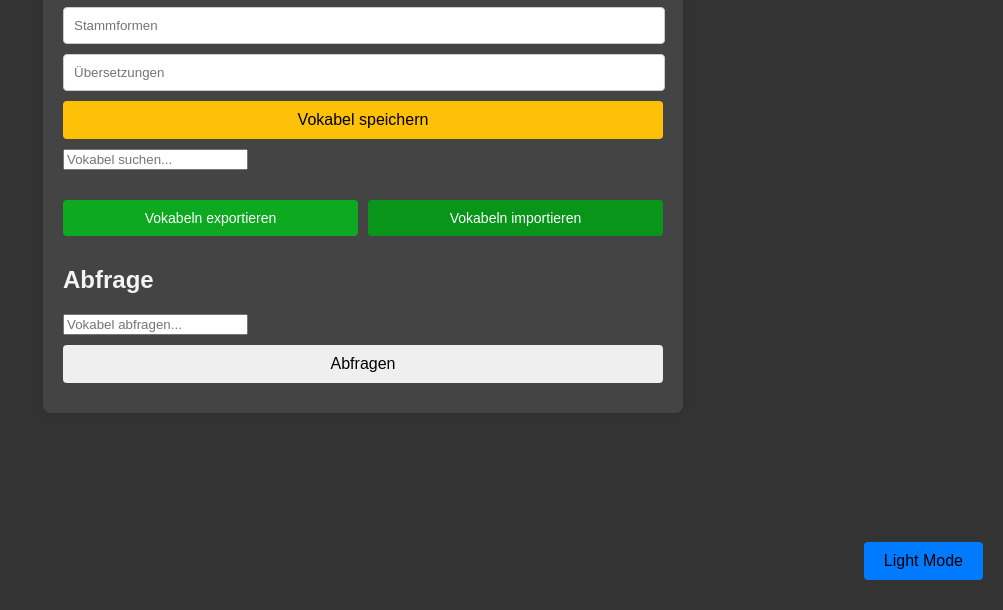
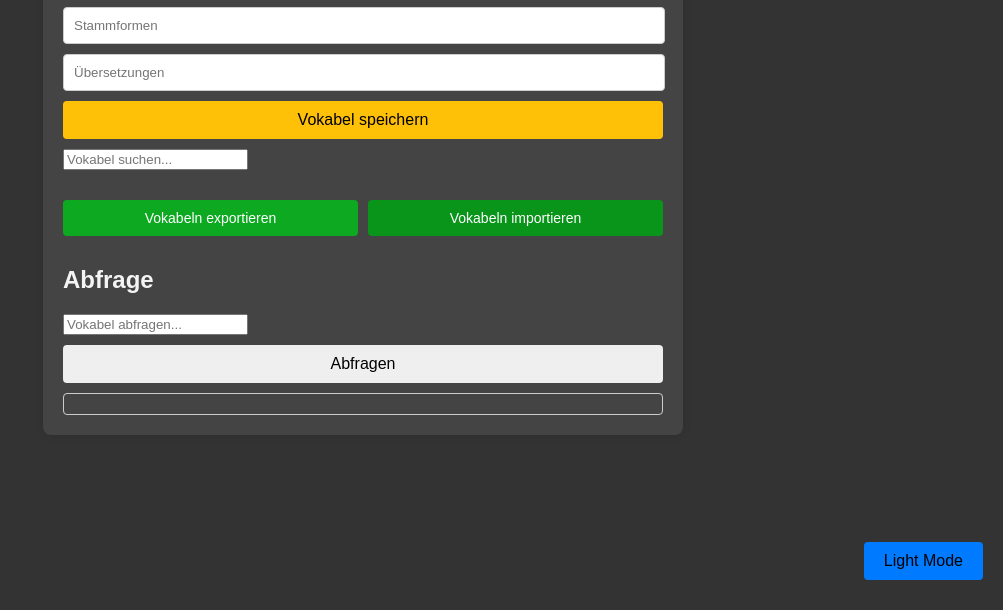
Before and after one commit to alex1-0/latein, a plain HTML site: page index.html in a window 1280 px wide. Both pictures are taken after a click on the button "Dark Mode". Shown: the part 190-800 px from the top of the page, without its empty margins (277-1280 px from the left). Drawn offline with Linux system fonts and the light colour scheme.

Commit message:
Update styles.css

```diff
--- a/styles.css
+++ b/styles.css
@@ -153,3 +153,20 @@ button {
 .import-btn:hover {
     background-color: #08951A; /* Dunkleres Grün */
 }
+
+.query-section {
+    margin-top: 20px;
+}
+
+#query-result {
+    margin-top: 10px;
+    padding: 10px;
+    border: 1px solid #ccc;
+    border-radius: 4px;
+    background-color: #f9f9f9;
+}
+
+.dark-mode #query-result {
+    background-color: #444;
+    color: #f4f4f4;
+}
```
